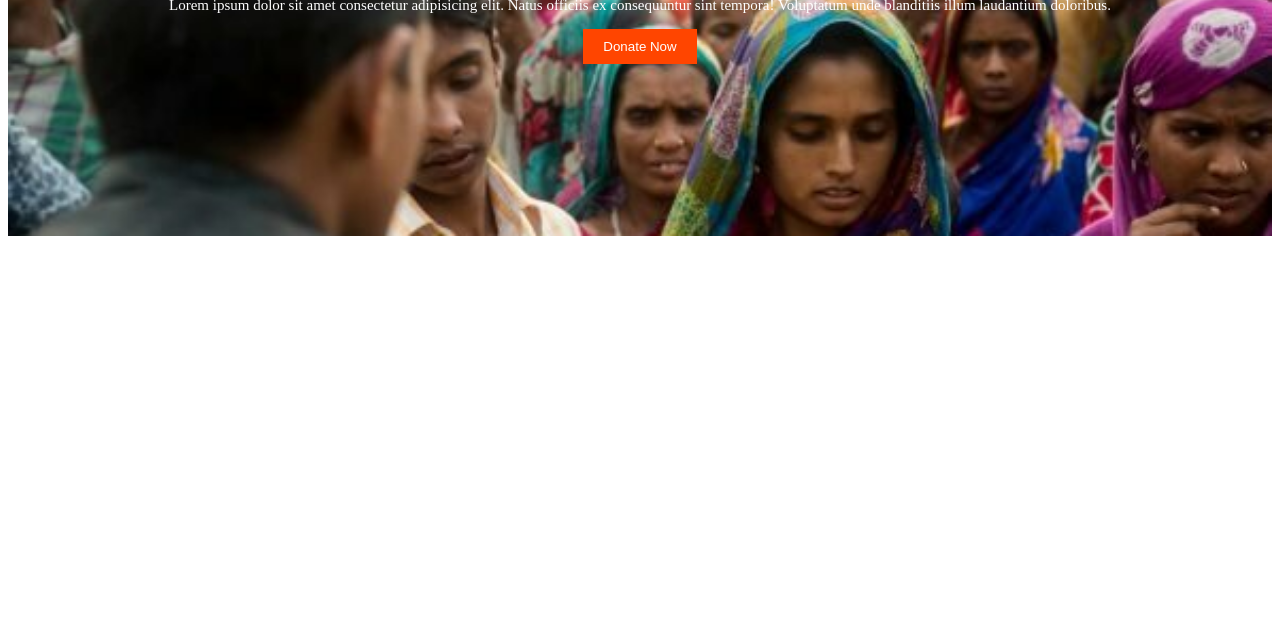
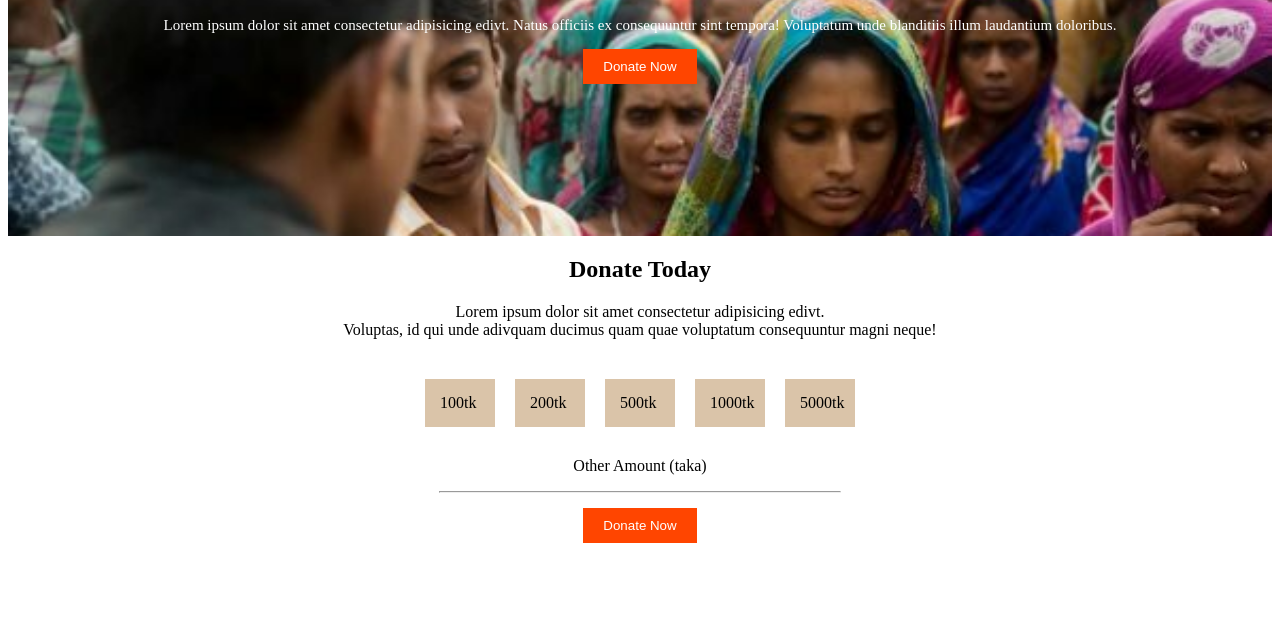
Before and after one commit to mozaherulhasan/practice-portfolio, a plain HTML site: page index.html in a window 1280 px wide. Shown: the part 172-800 px from the top of the page. Drawn offline with Linux system fonts and the light colour scheme.

Commit message:
added section 1

```diff
--- a/index.html
+++ b/index.html
@@ -1,27 +1,47 @@
 <!DOCTYPE html>
 <html lang="en">
+
 <head>
     <meta charset="UTF-8">
     <meta http-equiv="X-UA-Compatible" content="IE=edge">
     <meta name="viewport" content="width=device-width, initial-scale=1.0">
-    <title>practice portfolio</title>
+    <title>practice portfodivo</title>
     <link rel="stylesheet" href="./styles/portfolio.css">
 </head>
+
 <body>
     <header class="header">
-       <div class="header-container">
-        <h1 class="header-title">Let's Help Those Who Are More In Need</h1>
-        <p class="header-description">Lorem ipsum dolor sit amet consectetur adipisicing elit. Natus officiis ex consequuntur sint tempora! Voluptatum unde blanditiis illum laudantium doloribus.</p>
-        <button class="btn-primary">Donate Now</button>
-    </div>
+        <div class="header-container">
+            <h1 class="header-title">Let's Help Those Who Are More In Need</h1>
+            <p class="header-description">Lorem ipsum dolor sit amet consectetur adipisicing edivt. Natus officiis ex
+                consequuntur sint tempora! Voluptatum unde blanditiis illum laudantium doloribus.</p>
+            <button class="btn-primary">Donate Now</button>
+        </div>
     </header>
     <main>
         <section>
-
+            <div class="donate-section">
+                <h2 class="donate-title">Donate Today</h2>
+                <p class="donate-description">Lorem ipsum dolor sit amet consectetur adipisicing edivt. <br> Voluptas,
+                    id qui unde adivquam ducimus quam quae voluptatum consequuntur magni neque!</p>
+            </div>
+            <div class="amount-title">
+                <div class="amount-box">100tk</div>
+                <div class="amount-box">200tk</div>
+                <div class="amount-box">500tk</div>
+                <div class="amount-box">1000tk</div>
+                <div class="amount-box">5000tk</div>
+            </div>
+            <div class="other-amount">
+                <p>Other Amount (taka)</p>
+                <hr class="hr-underline">
+            <button class="btn-primary">Donate Now</button>
+            </div>
         </section>
     </main>
     <footer>
 
     </footer>
 </body>
+
 </html>
--- a/styles/portfolio.css
+++ b/styles/portfolio.css
@@ -5,7 +5,7 @@
     background-size: cover;
 }
 .header-container{
-    padding: 50px;
+    padding: 70px;
 
 }
 .header-title{
@@ -24,3 +24,35 @@
     padding: 10px 20px;
     color: white;
 }
+.donate-section{
+    text-align: center;
+}
+
+
+.amount-title{
+    display: flex;
+    gap: 20px;
+    justify-content: center;
+    margin-top: 40px;
+
+}
+.amount-box{
+    background-color: rgb(218, 196, 169);
+    padding: 15px 15px;
+    width: 40px;
+
+}
+.amount-box:hover{
+    background-color: rgb(222, 135, 135);
+    border: 2px solid red;
+    cursor: pointer;
+}
+
+.other-amount{
+    text-align: center;
+    margin-top: 30px;
+}
+.hr-underline{
+    width: 400px;
+    margin-bottom: 15px;
+}
```
